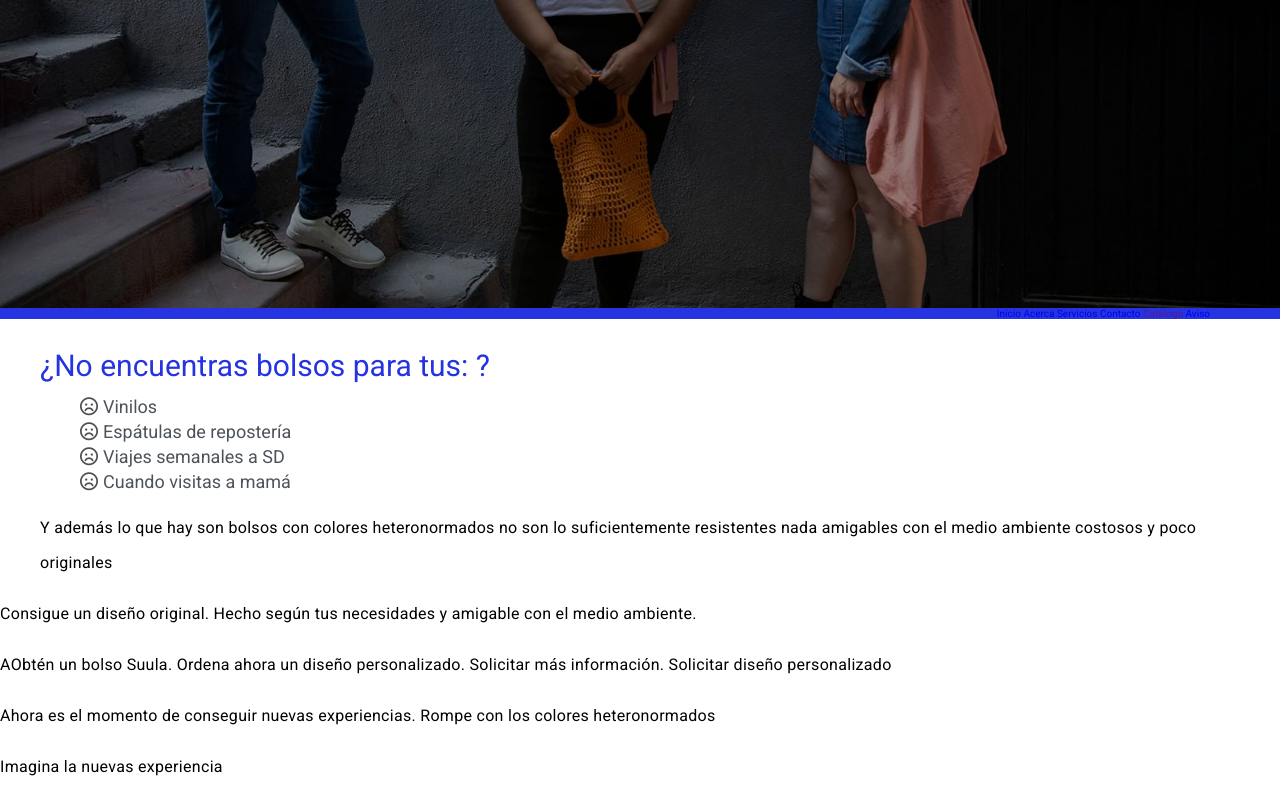
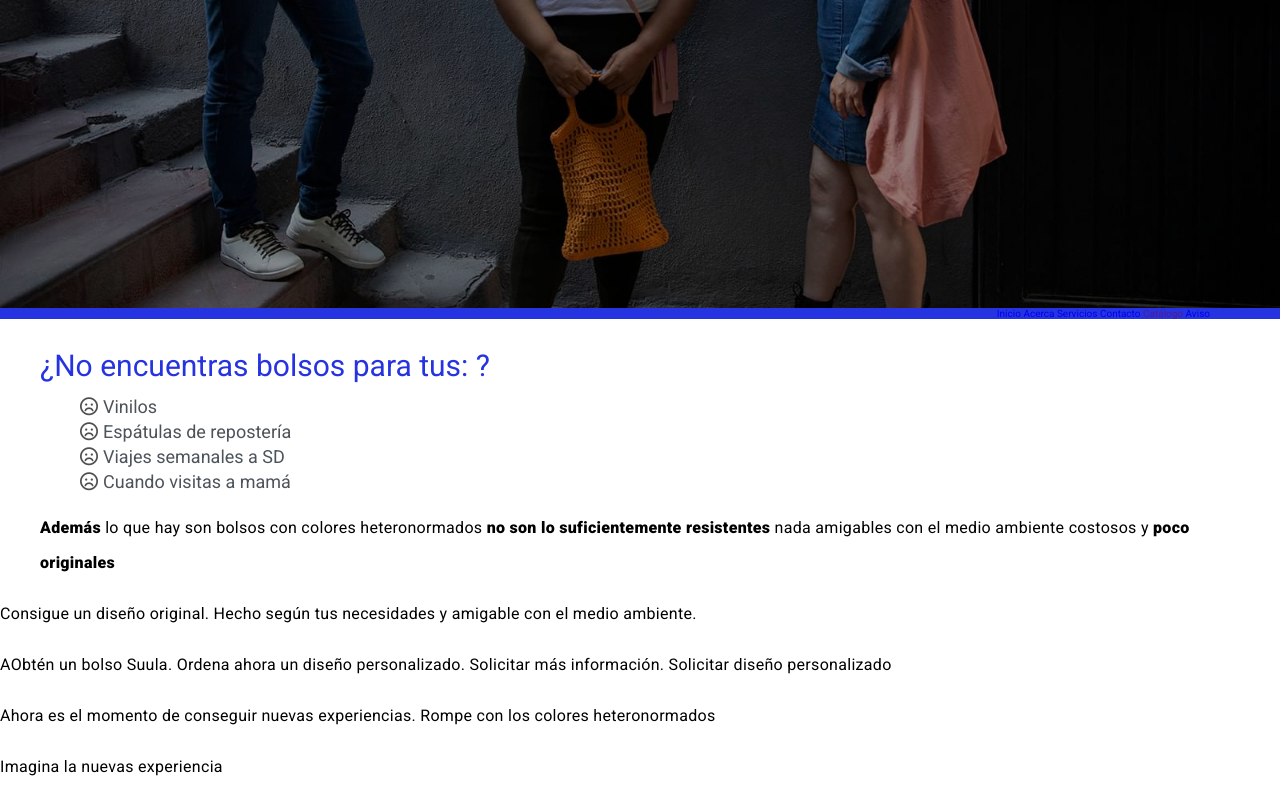
Before and after one commit to marco-jaram/Suula, a website: page index.html in a window 1280 px wide. Shown: the part 481-1281 px from the top of the page. Drawn offline with Linux system fonts and the light colour scheme.

Commit message:
empezando edicion de puntos de dolor y agranda problema

```diff
--- a/index.html
+++ b/index.html
@@ -113,12 +113,12 @@
     <div class="agranda-problema">
         <div class="contenedor">
 
-            <p>Y además lo que hay son bolsos
+            <p> <strong>Además</strong>  lo que hay son bolsos
                 con colores heteronormados
-                no son lo suficientemente resistentes
+               <strong>no son lo suficientemente resistentes</strong>
                 nada amigables con el medio ambiente
                 costosos
-                y poco originales
+                y  <strong>poco originales</strong>
 
             </p>
 
```
